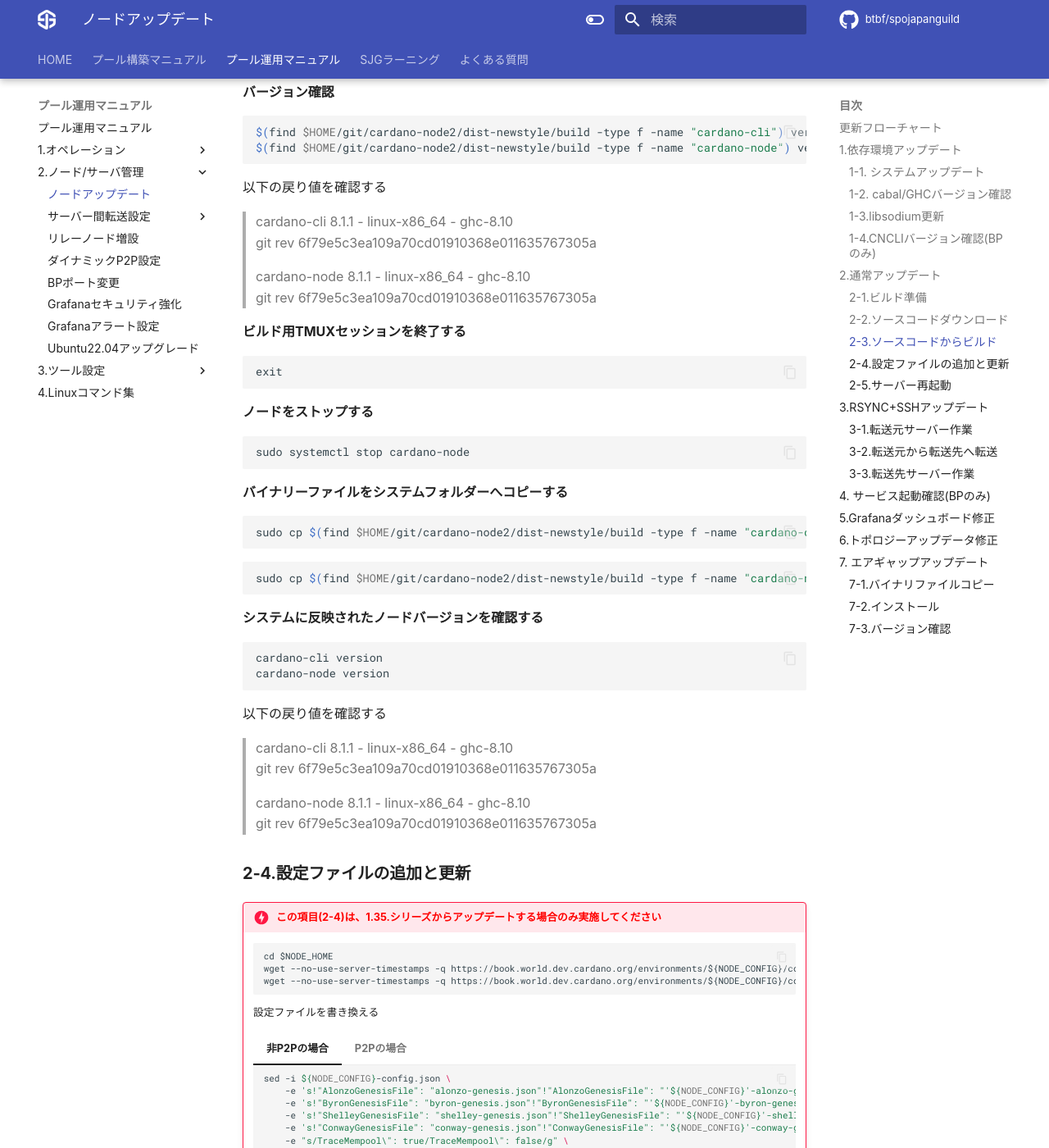
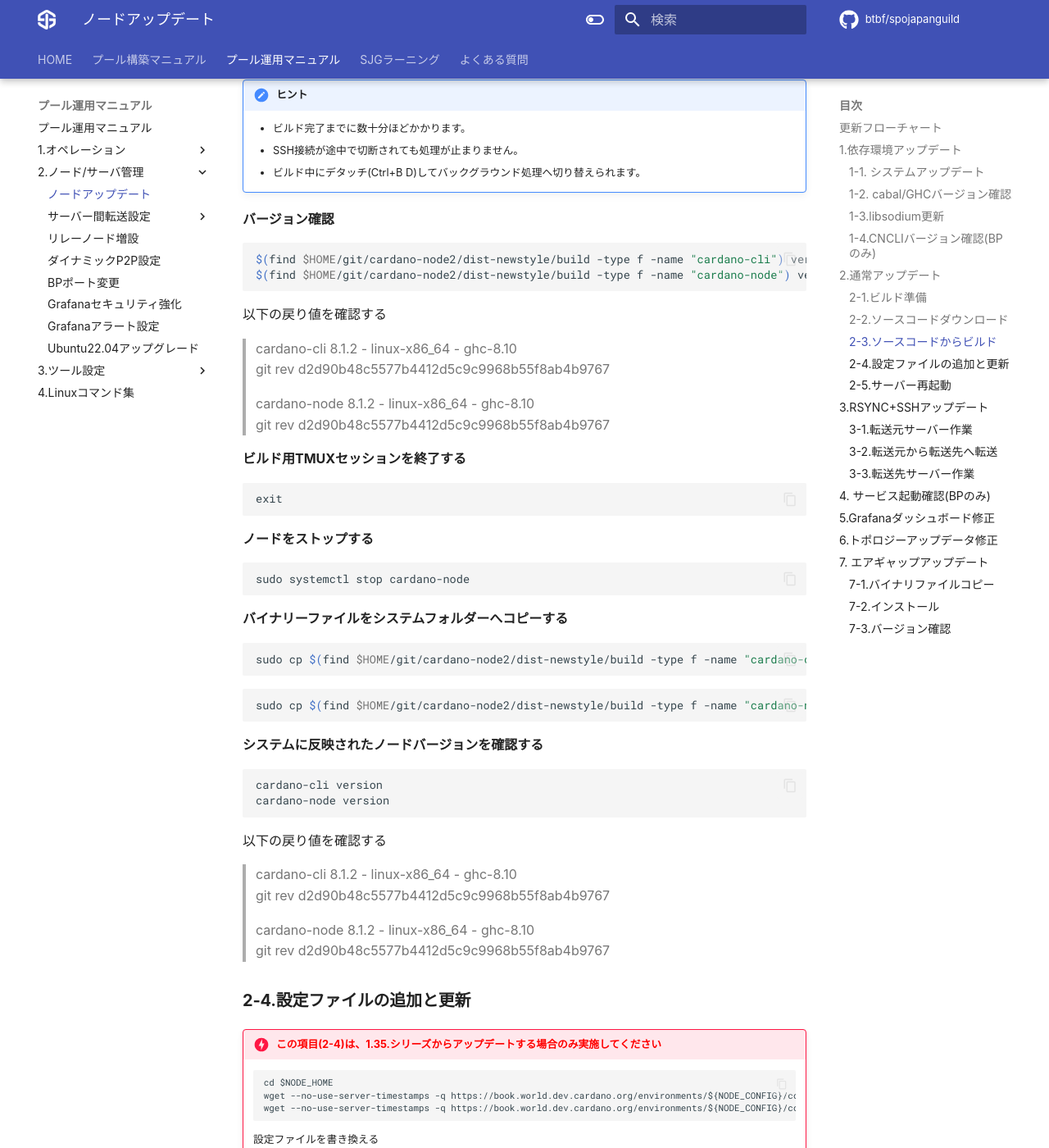
Before and after one commit to btbf/spojapanguild, an MkDocs documentation site: the page built from docs/operation/node-update.md, in a window 1280 px wide and 1400 px high, scrolled down 4922 px. Shown: the whole window at 82% size. Built offline with MkDocs 1.6.1 and Material for MkDocs 9.7.7, drawn with Linux system fonts in a browser that asks for light colours; comment, search, counter and statistics services are not loaded; some of the changed text lies outside the part shown.

Commit message:
node 8.1.2対応

````diff
--- a/docs/operation/node-update.md
+++ b/docs/operation/node-update.md
@@ -1,13 +1,16 @@
 # **ノードアップデートマニュアル**
 
 !!! info "概要"
-    このガイドは ノードバージョン8.1.1に対応しています。最終更新日：2023年06月21日
+    このガイドは ノードバージョン8.1.2に対応しています。最終更新日：2023年07月24日
 
     | Node/CLI | GHC | Cabal |
     | :---------- | :---------- | :---------- |
-    | 8.1.1 | 8.10.7 | 3.8.1.0 |
+    | 8.1.2 | 8.10.7 | 3.8.1.0 |
 
-    * <font color=red>今回のアップデートではDB再構築が発生します。（5時間～8時間以上）</font>
+    * <font color=red>各バージョンのDB再構築について</font>
+     → 1.35.xからv8.1.2 再構築あり（5時間～8時間以上）
+     → v8.0.0からv8.1.2 再構築あり（5時間～8時間以上）
+     → v8.1.1からv8.1.2 再構築なし（数分）
 
 
 !!! hint "主な変更点と新機能"
@@ -48,6 +51,11 @@
 
     * P2P DNSバグ解消
     * エポック境界計算処理改善<font color=red>(エポック境界のミススロットがなくなります)</font>
+
+    **■v8.1.2**
+
+    * Plutus インタープリター更新
+    * <font color=red>v8.1.1利用者は速やかにアップデートを行って下さい</font>
 
 !!! danger "よくお読みになって進めてください"
     ご自身のアップデートスタイルによって手順が異なります。
@@ -377,8 +385,8 @@ cabal update
 
 ```
 git fetch --all --recurse-submodules --tags
-git checkout tags/8.1.1
-cabal configure -O0 -w ghc-8.10.7
+git checkout tags/8.1.2
+cabal configure --with-compiler=ghc-8.10.7
 ```
 !!! hint "libsodium-vrfフラグについて"
     `cabal.project.local`に追記していた`-external-libsodium-vrf`は、セキュリティ上実稼働ノードでは非推奨となりました。
@@ -406,11 +414,11 @@ $(find $HOME/git/cardano-node2/dist-newstyle/build -type f -name "cardano-cli")
 $(find $HOME/git/cardano-node2/dist-newstyle/build -type f -name "cardano-node") version
 ```
 以下の戻り値を確認する
->cardano-cli 8.1.1 - linux-x86_64 - ghc-8.10
-git rev 6f79e5c3ea109a70cd01910368e011635767305a
+>cardano-cli 8.1.2 - linux-x86_64 - ghc-8.10
+git rev d2d90b48c5577b4412d5c9c9968b55f8ab4b9767
 
->cardano-node 8.1.1 - linux-x86_64 - ghc-8.10
-git rev 6f79e5c3ea109a70cd01910368e011635767305a
+>cardano-node 8.1.2 - linux-x86_64 - ghc-8.10
+git rev d2d90b48c5577b4412d5c9c9968b55f8ab4b9767
 
 **ビルド用TMUXセッションを終了する**
 ```
@@ -440,11 +448,11 @@ cardano-node version
 ```
 
 以下の戻り値を確認する
->cardano-cli 8.1.1 - linux-x86_64 - ghc-8.10
-git rev 6f79e5c3ea109a70cd01910368e011635767305a
+>cardano-cli 8.1.2 - linux-x86_64 - ghc-8.10
+git rev d2d90b48c5577b4412d5c9c9968b55f8ab4b9767
 
->cardano-node 8.1.1 - linux-x86_64 - ghc-8.10
-git rev 6f79e5c3ea109a70cd01910368e011635767305a
+>cardano-node 8.1.2 - linux-x86_64 - ghc-8.10
+git rev d2d90b48c5577b4412d5c9c9968b55f8ab4b9767
 
 
 ### **2-4.設定ファイルの追加と更新**
@@ -614,11 +622,11 @@ journalctl --unit=cardano-node --follow
         $NODE_HOME/Transfer/cardano-node version
         ```
         以下の戻り値を確認する
-        >cardano-cli 8.1.1 - linux-x86_64 - ghc-8.10
-        git rev 6f79e5c3ea109a70cd01910368e011635767305a
+        >cardano-cli 8.1.2 - linux-x86_64 - ghc-8.10
+        git rev d2d90b48c5577b4412d5c9c9968b55f8ab4b9767
 
-        >cardano-node 8.1.1 - linux-x86_64 - ghc-8.10
-        git rev 6f79e5c3ea109a70cd01910368e011635767305a
+        >cardano-node 8.1.2 - linux-x86_64 - ghc-8.10
+        git rev d2d90b48c5577b4412d5c9c9968b55f8ab4b9767
 
 
 === "バイナリ+DB"
@@ -650,11 +658,11 @@ journalctl --unit=cardano-node --follow
         $NODE_HOME/Transfer/cardano-node version
         ```
         以下の戻り値を確認する
-        >cardano-cli 8.1.1 - linux-x86_64 - ghc-8.10
-        git rev 6f79e5c3ea109a70cd01910368e011635767305a
+        >cardano-cli 8.1.2 - linux-x86_64 - ghc-8.10
+        git rev d2d90b48c5577b4412d5c9c9968b55f8ab4b9767
 
-        >cardano-node 8.1.1 - linux-x86_64 - ghc-8.10
-        git rev 6f79e5c3ea109a70cd01910368e011635767305a
+        >cardano-node 8.1.2 - linux-x86_64 - ghc-8.10
+        git rev d2d90b48c5577b4412d5c9c9968b55f8ab4b9767
 
 
         **ノードを停止する**
@@ -775,11 +783,11 @@ journalctl --unit=cardano-node --follow
     cardano-node version
     ```
     以下の戻り値を確認する
-    >cardano-cli 8.1.1 - linux-x86_64 - ghc-8.10
-    git rev 6f79e5c3ea109a70cd01910368e011635767305a
+    >cardano-cli 8.1.2 - linux-x86_64 - ghc-8.10
+    git rev d2d90b48c5577b4412d5c9c9968b55f8ab4b9767
 
-    >cardano-node 8.1.1 - linux-x86_64 - ghc-8.10
-    git rev 6f79e5c3ea109a70cd01910368e011635767305a
+    >cardano-node 8.1.2 - linux-x86_64 - ghc-8.10
+    git rev d2d90b48c5577b4412d5c9c9968b55f8ab4b9767
 
 === "バイナリ+DB"
 
@@ -826,11 +834,11 @@ journalctl --unit=cardano-node --follow
     cardano-node version
     ```
     以下の戻り値を確認する
-    >cardano-cli 8.1.1 - linux-x86_64 - ghc-8.10
-    git rev 6f79e5c3ea109a70cd01910368e011635767305a
+    >cardano-cli 8.1.2 - linux-x86_64 - ghc-8.10
+    git rev d2d90b48c5577b4412d5c9c9968b55f8ab4b9767
 
-    >cardano-node 8.1.1 - linux-x86_64 - ghc-8.10
-    git rev 6f79e5c3ea109a70cd01910368e011635767305a
+    >cardano-node 8.1.2 - linux-x86_64 - ghc-8.10
+    git rev d2d90b48c5577b4412d5c9c9968b55f8ab4b9767
 
 
     DBフォルダを入れ替える
@@ -1207,8 +1215,9 @@ cardano-cli version
 ```
 
 以下の戻り値を確認する
->cardano-cli 8.1.1 - linux-x86_64 - ghc-8.10
-git rev 6f79e5c3ea109a70cd01910368e011635767305a
+>cardano-cli 8.1.2 - linux-x86_64 - ghc-8.10
+git rev d2d90b48c5577b4412d5c9c9968b55f8ab4b9767
+
 
 
 
````
Also changed, not shown: other parts of docs/operation/node-update.md (+1 -1 lines), docs/changelogs.md (+17 -10 lines), docs/index.md (+2 -2 lines), docs/setup/2-node-setup.md (+6 -6 lines).
